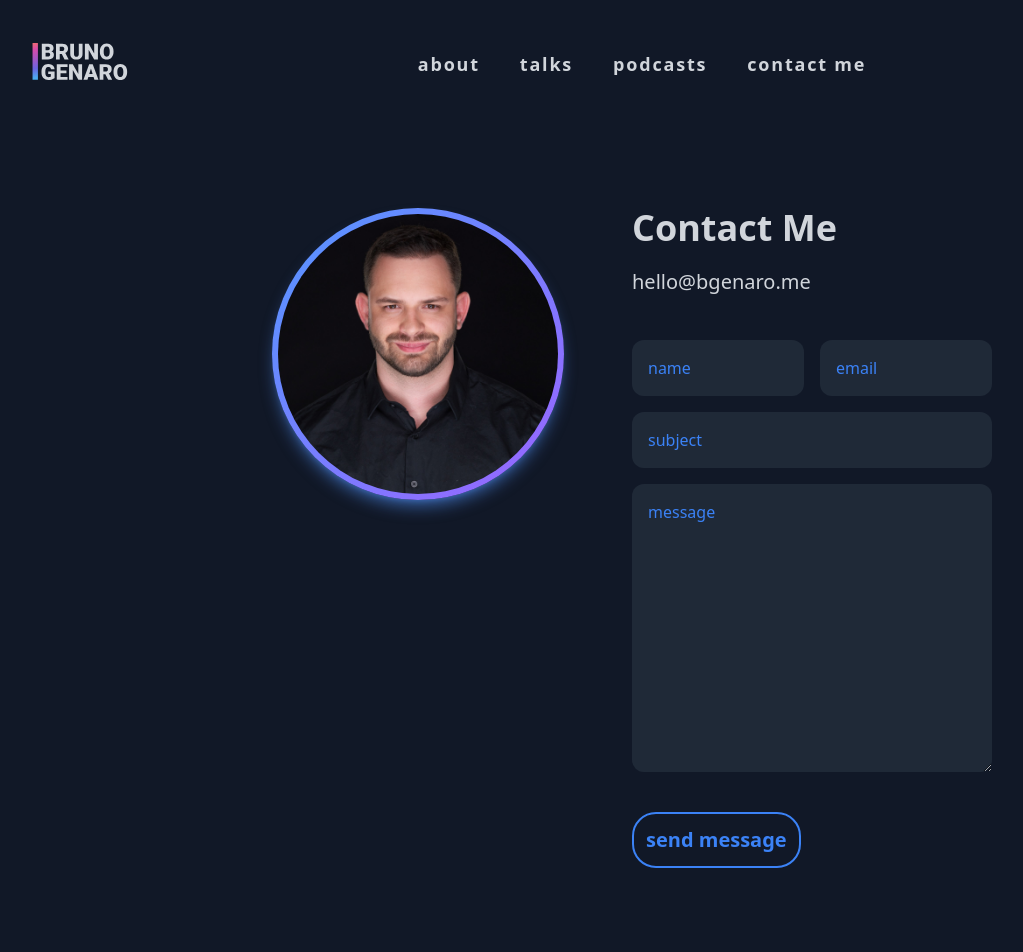
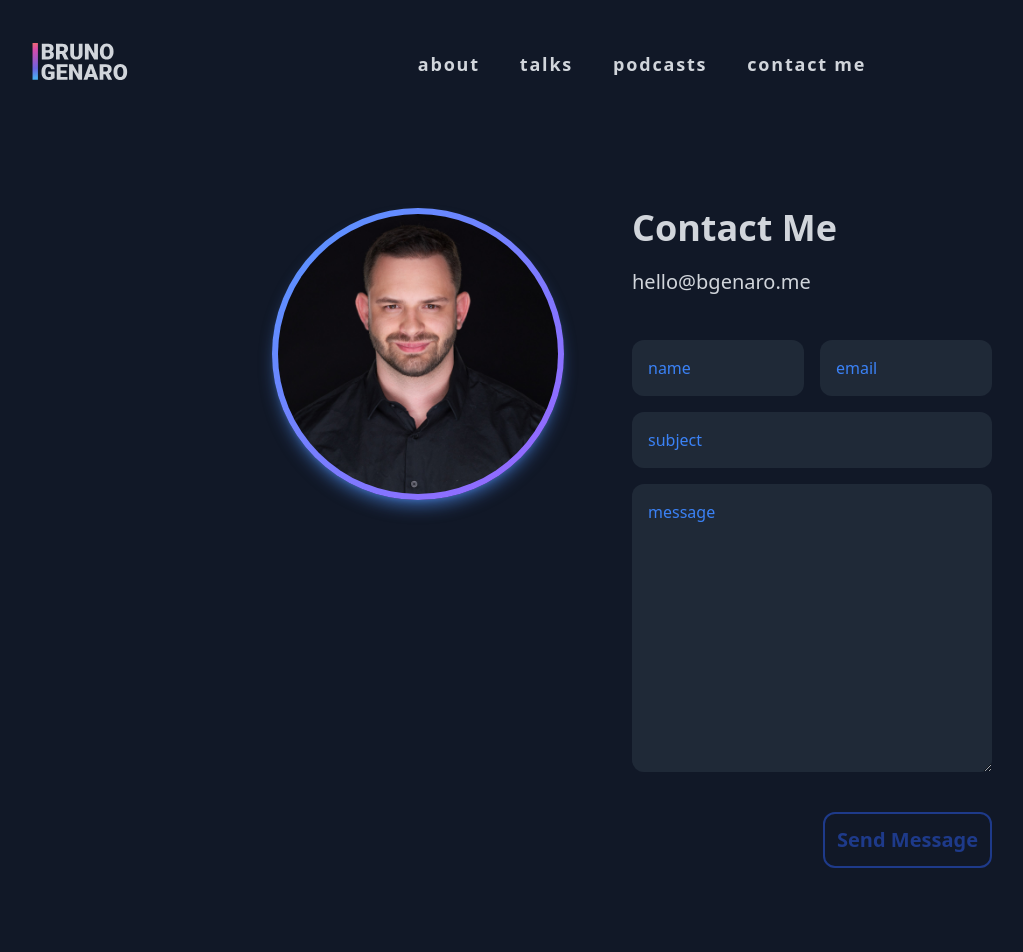
Before and after one commit to brunogenaro/bgenaro.me, a Next.js app: page /contact in a window 1280 px wide. Shown: the top 952 px of the page, without its empty margins (48-1071 px from the left). Built offline with nearby package versions, Linux system fonts and the light colour scheme.

Commit message:
feat: form button validation effect

```diff
--- a/src/components/ContactMeSection/index.tsx
+++ b/src/components/ContactMeSection/index.tsx
@@ -48,7 +48,7 @@ const ContactMeSection: React.FC = () => {
       validationSchema={SubmitSchema}
       onSubmit={submit}
     >
-      {({ errors, touched }) => (
+      {({ errors, touched, isValid }) => (
         <Form>
           <Toaster />
           <div className="pb-10">
@@ -89,12 +89,19 @@ const ContactMeSection: React.FC = () => {
               fieldCustomClass="h-full"
             />
           </div>
-          <button
-            className="row-start-6 mt-10 box-content rounded-3xl border-2 border-blue-500 p-3  text-xl font-bold text-blue-500 duration-300 ease-in-out hover:bg-blue-500 hover:text-gray-300"
-            type="submit"
-          >
-            send message
-          </button>
+          <div className="flex justify-end">
+            <button
+              className={
+                Object.keys(errors).length > 0 ||
+                Object.keys(touched).length < 3
+                  ? `mt-10 box-content rounded-xl border-2 border-blue-900  p-3 text-xl font-bold  text-blue-900 duration-200 ease-in-out hover:scale-105`
+                  : `mt-10 box-content rounded-xl border-2 border-blue-500  p-3 text-xl font-bold  text-blue-500 duration-200 ease-in-out hover:scale-105`
+              }
+              type="submit"
+            >
+              Send Message
+            </button>
+          </div>
         </Form>
       )}
     </Formik>
```
